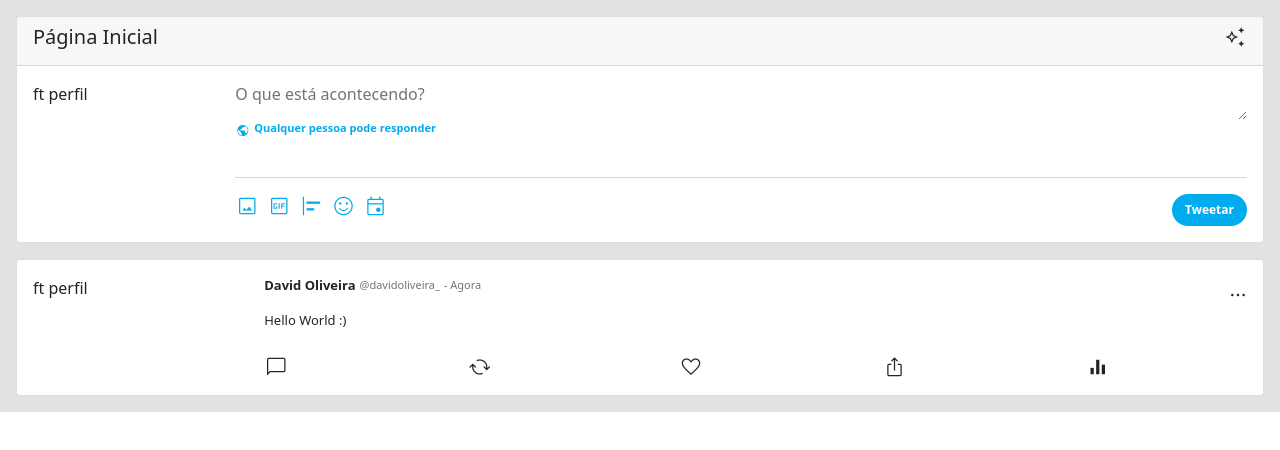
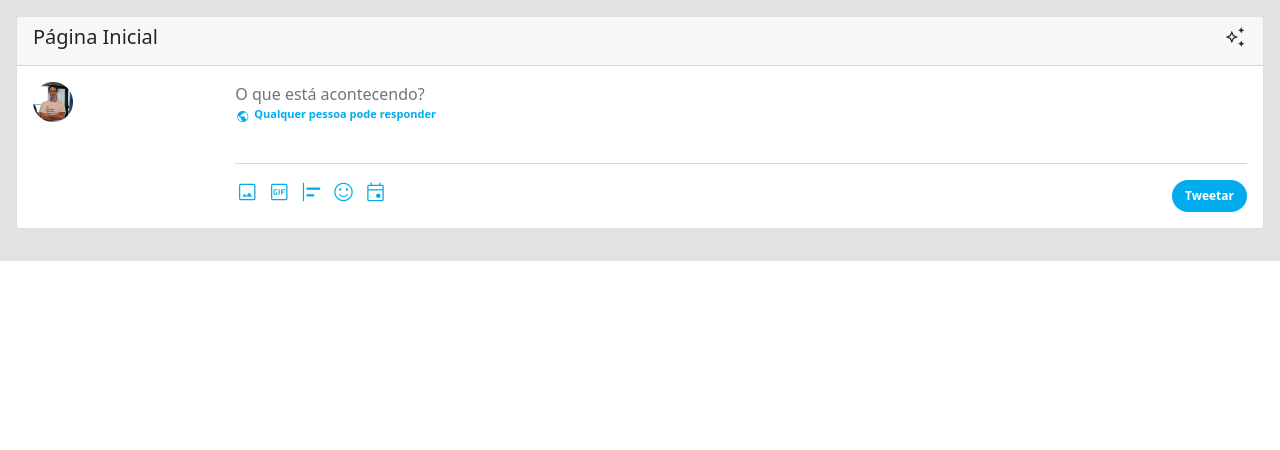
Before and after one commit to guerradaniel/twitter-feed-clone, an Angular app: page / in a window 1280 px wide. Shown: the top 450 px of the page. Built offline with nearby package versions, Linux system fonts and the light colour scheme.

Commit message:
adicionado metodo de localStorage.

```diff
--- a/src/app/feed/components/feed.component.html
+++ b/src/app/feed/components/feed.component.html
@@ -12,11 +12,13 @@
 
             <div class="card-body d-flex justify-content-between">
                 <div class="col-2">
-                    <p>ft perfil</p>
+                    <img src="{{photo}}">
                 </div>
                 <div class="col-10">
+                    <form [formGroup]="form" (ngSubmit)="tweetPost()">
+
                         <div class="form-group col-12">
-                        <textarea id="textoTweet" class="form-control insert-tweet p-0" rows="1" placeholder="O que está acontecendo?"></textarea>
+                            <input type="text" formControlName="tweet" class="form-control insert-tweet p-0" rows="1" placeholder="O que está acontecendo?">
                         </div>
                         <div class="d-flex type-visualization mb-4">
                             <div class="me-1">
@@ -48,9 +50,11 @@
                             </span>
                             </div>
                             <div class="twitter-color">
-                            <button type="button" class="btn tweet-button fw-bold">Tweetar</button>
+                                <button type="submit" class="btn tweet-button fw-bold">Tweetar</button>
                             </div>
                         </div>
+
+                    </form>
                 </div>
             </div>
 
@@ -59,25 +63,25 @@
 
 
     <section>
-        <div class="card">
-            <div class="card-body pe-0">
+        <div class="card" *ngIf="tweets.length > 0">
+            <div class="card-body pe-0 mb-2" *ngFor="let tweet of tweets">
                 <div class="list-group">
                     <div class="d-flex justify-content-between align-items-start">
                         <div class="col-2">
-                            <p>ft perfil</p>
+                            <img src="{{tweet?.photo}}">
                         </div>
                         <div class="col-9">
                             <div class="list-group-item border-0 p-0" aria-current="true">
                                 <div class="w-100 d-flex justify-content-between">
                                     <div class="d-flex justify-content-between align-items-center">
-                                        <p class="tweet-name fw-bold">David Oliveira</p>
-                                        <p class="tweet-user text-muted">@davidoliveira_</p>
+                                        <p class="tweet-name fw-bold">{{tweet?.name}}</p>
+                                        <p class="tweet-user text-muted">{{tweet?.adress}}</p>
                                         <p class="tweet-user text-muted">- Agora</p>
                                     </div>
                                 </div>
 
                                 <div class="mb-4">
-                                    <p class="tweet-name">Hello World :) </p>
+                                    <p class="tweet-name">{{tweet?.tweet}}</p>
                                 </div>
 
 
--- a/src/app/feed/components/feed.component.ts
+++ b/src/app/feed/components/feed.component.ts
@@ -1,19 +1,60 @@
 import { Component, OnInit } from '@angular/core';
+import {
+  FormBuilder,
+  FormControl,
+  FormGroup,
+  Validators,
+} from '@angular/forms';
+import { TweetInterface } from '../interfaces/tweet';
 
 @Component({
   selector: 'app-feed',
   templateUrl: './feed.component.html',
-  styleUrls: ['./feed.component.css']
+  styleUrls: ['./feed.component.css'],
 })
 export class FeedComponent implements OnInit {
+  public tweets!: TweetInterface[];
+  form: any;
+  tweet: any;
+  photo = 'assets/img/ProfilePic.png';
 
-  constructor() { }
+  constructor(private formBuilder: FormBuilder) {}
 
   ngOnInit(): void {
+    this.showTweets();
+    this.form = new FormGroup({
+      name: new FormControl('David Oliveira'),
+      tweet: new FormControl(''),
+      photo: new FormControl('assets/img/ProfilePic.png'),
+      adress: new FormControl('@davidoliveira_'),
+    });
   }
 
   public delete() {
     console.log('fui clicado');
   }
 
+  public tweetPost(): void {
+    const post: TweetInterface = this.form.value;
+    this.tweets.push(post);
+    localStorage.setItem('BD', JSON.stringify(this.tweets));
+    this.form.reset();
+  }
+
+  public onSubmit(): void {
+    this.tweets = Object.assign(this.tweet, this.form.value);
+    localStorage.setItem('BD', JSON.stringify(this.tweets));
+  }
+
+  showTweets(): void {
+    if (localStorage.getItem('BD')) {
+      this.tweets = JSON.parse(localStorage.getItem('BD') || '{}');
+    } else {
+      this.tweets = [];
+    }
+  }
+
+  deleteItem(): void {
+
+  }
 }
--- /dev/null
+++ b/src/app/feed/interfaces/tweet.ts
@@ -0,0 +1,6 @@
+export class TweetInterface {
+  name?: string;
+  tweet?: string;
+  photo?: any;
+  adress?: string;
+}
```
Also changed, not shown: src/app/app.module.ts (+10 -6 lines), src/assets/img/ProfilePic.png (added). Lines whose indentation alone changed are shown as unchanged.
